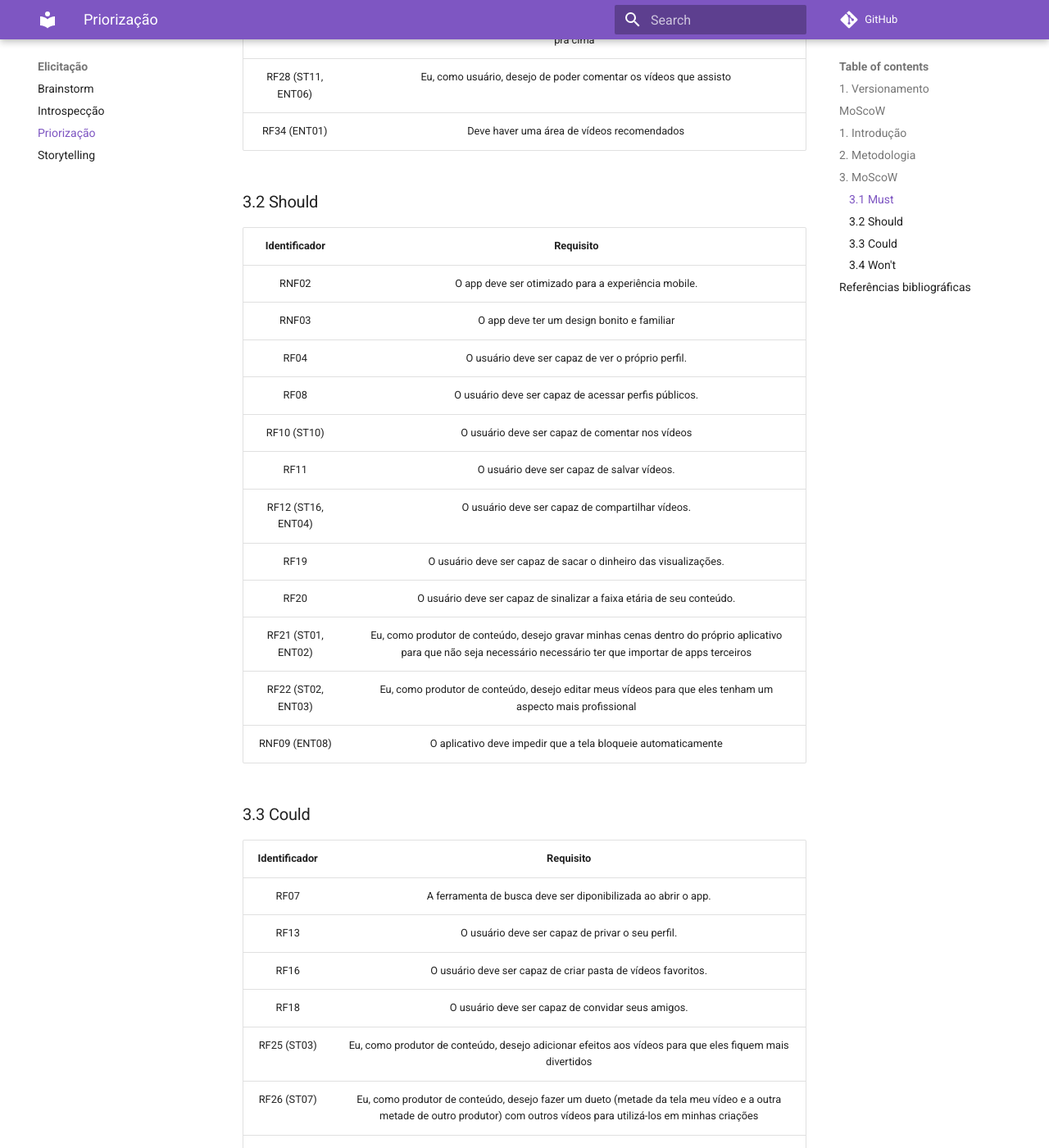
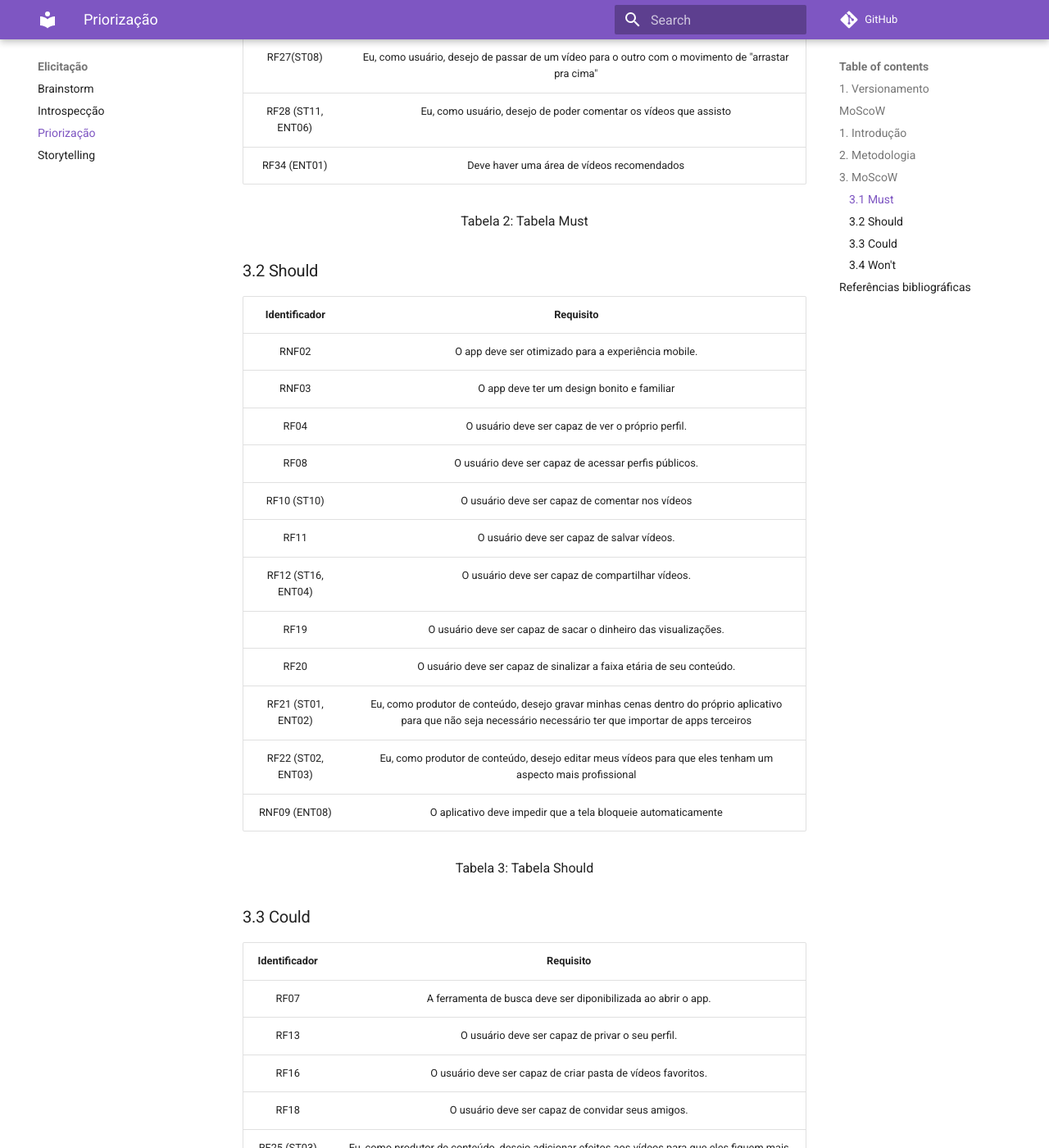
Before and after one commit to Requisitos-de-Software/2022.1-TikTok, an MkDocs documentation site: the page built from docs/elicitação/priorizacao.md, in a window 1280 px wide and 1400 px high, scrolled down 1938 px. Shown: the whole window at 82% size. Built offline with MkDocs 1.6.1 and Material for MkDocs 9.7.7, drawn with Linux system fonts in a browser that asks for light colours; comment, search, counter and statistics services are not loaded; some of the changed text lies outside the part shown.

Commit message:
#22 - Correção do doc. Priorização

```diff
--- a/docs/elicitação/priorizacao.md
+++ b/docs/elicitação/priorizacao.md
@@ -6,6 +6,9 @@
 |:------:| ----------------------------- | -------------------------------------------------------------------- |
 |  1.0   | Matheus Soares  & Iago Cabral | Confecção da primeira versão da Priorização                          |
 |  1.1   | Mateus Caltabiano             | Adição dos requisitos elicitados pela entrevista e pelo storytelling |
+<div style="text-align: center">
+<p>Tabela 1: Versionamento</p>
+</div>
 
 &nbsp;
 &nbsp;
@@ -49,7 +52,9 @@ Para que a priorização fosse feita, nós, equipe, nos reunimos via Discord ond
 |     RF27(ST08)     |                           Eu, como usuário, desejo de passar de um vídeo para o outro com o movimento de "arrastar pra cima"                            |
 | RF28 (ST11, ENT06) |                                            Eu, como usuário, desejo de poder comentar os vídeos que assisto                                             |
 |    RF34 (ENT01)    |                                                       Deve haver uma área de vídeos recomendados                                                        |
-
+<div style="text-align: center">
+<p>Tabela 2: Tabela Must</p>
+</div>
 
 ### 3.2 Should
 
@@ -67,7 +72,9 @@ Para que a priorização fosse feita, nós, equipe, nos reunimos via Discord ond
 |   RF21  (ST01, ENT02)    | Eu, como produtor de conteúdo, desejo gravar minhas cenas dentro do próprio aplicativo para que não seja necessário necessário ter que importar de apps terceiros |
 | RF22       (ST02, ENT03) |                            Eu, como produtor de conteúdo, desejo editar meus vídeos para que eles tenham um aspecto mais profissional                             |
 |      RNF09 (ENT08)       |                                                   O aplicativo deve impedir que a tela bloqueie automaticamente                                                   |
-
+<div style="text-align: center">
+<p>Tabela 3: Tabela Should</p>
+</div>
 
 ### 3.3 Could
 
@@ -82,7 +89,9 @@ Para que a priorização fosse feita, nós, equipe, nos reunimos via Discord ond
 |  RF29 (ST12)  |                                                  Eu, como usuário, desejo visualizar os vídeos que curti no meu perfil                                                   |
 |  RF30 (ST13)  |                                                 Eu, como usuário, desejo curtir um vídeo ao dar um duplo-clique na tela                                                  |
 | RF35 (ENT07)  |                                                             Deve ser possível passar vídeos automaticamente                                                              |
-
+<div style="text-align: center">
+<p>Tabela 4: Tabela Could</p>
+</div>
 ### 3.4 Won't
 
 | Identificador |                                                               Requisito                                                               |
@@ -92,7 +101,9 @@ Para que a priorização fosse feita, nós, equipe, nos reunimos via Discord ond
 |  RF31 (ST14)  |                                               Eu, como usuário, desejo pausar os vídeos                                               |
 |  RF32 (ST15)  |                                          Eu, como usuário, desejo voltar ou avançar o vídeo                                           |
 |  RF33 (ST17)  | Eu, como usuário, desejo marcar os vídeos que estou respondendo no chat privado para o outro usuário saber de que vídeo estou falando |
-
+<div style="text-align: center">
+<p>Tabela 5: Tabela Won't</p>
+</div>
 
 ## Referências bibliográficas
 
```
